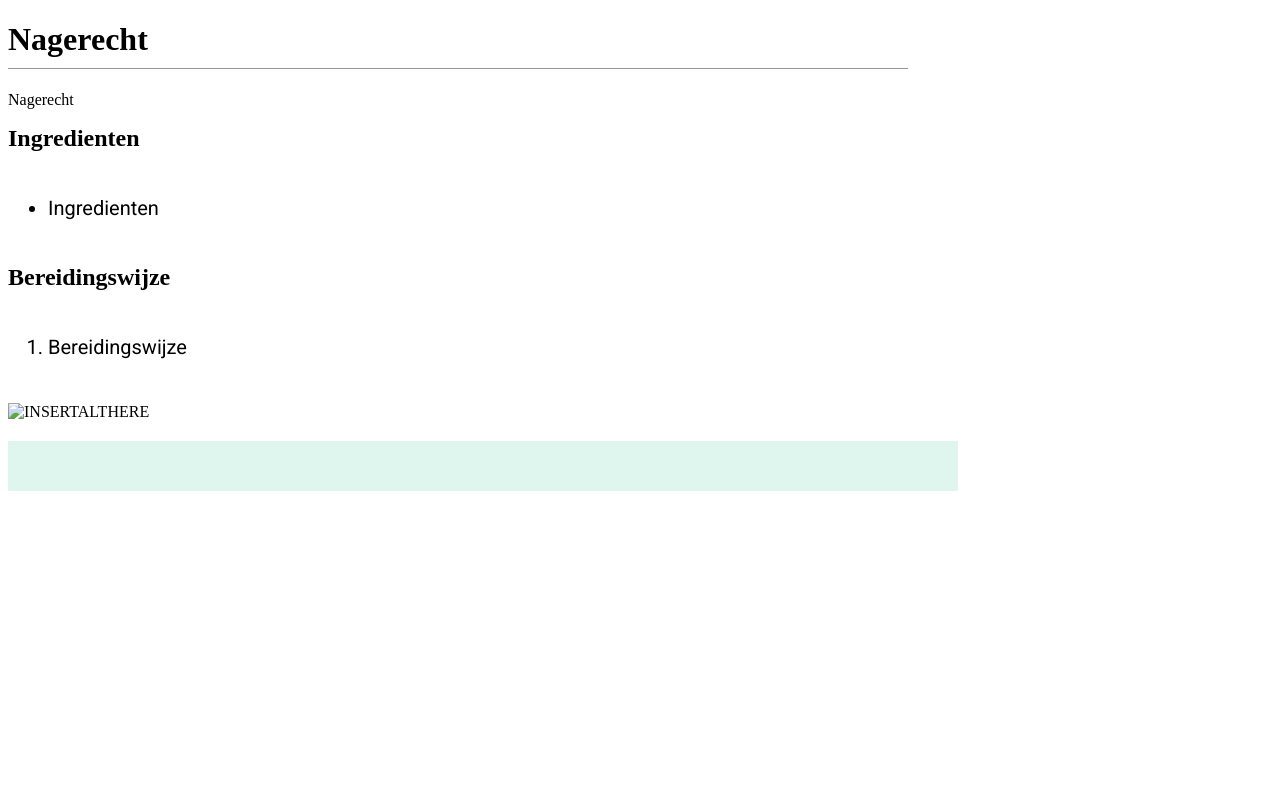
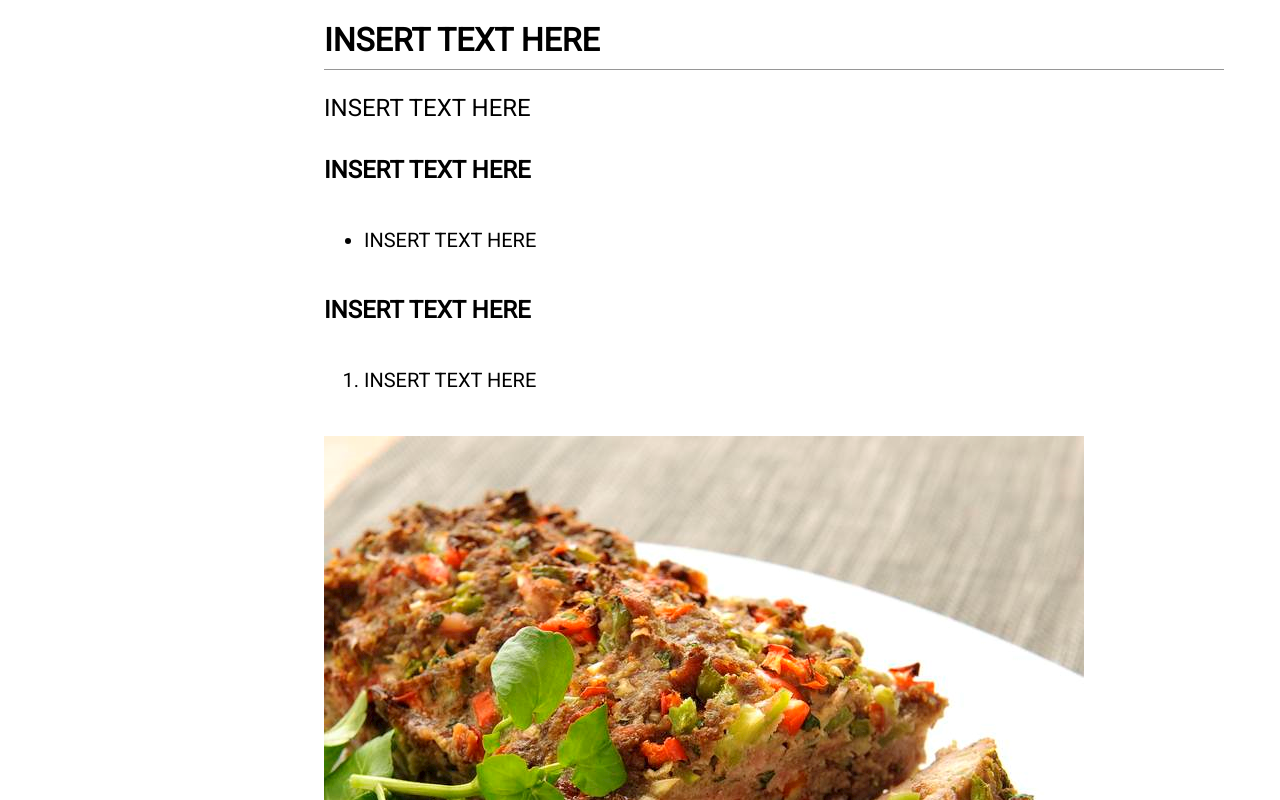
Before and after one commit to ShexianKyoto/Statische-Front-End, a plain HTML site: page Module01/Recepten/nagerecht.html in a window 1280 px wide. Shown: the top 800 px of the page. Drawn offline with Linux system fonts and the light colour scheme.

Commit message:
template aangepast

```diff
--- a/Module01/Recepten/nagerecht.html
+++ b/Module01/Recepten/nagerecht.html
@@ -7,7 +7,7 @@
 
         <meta charset="utf-8">
         <meta http-equiv="X-UA-Compatible" content="IE=edge">
-        <title>Nagerecht</title>
+        <title>INSERT TEXT HERE</title>
         <meta name="description" content="">
         <meta name="viewport" content="width=device-width, initial-scale=1">
         <link rel="stylesheet" href="css/style.css">
@@ -20,22 +20,26 @@
 
         <style>@import url('https://fonts.googleapis.com/css2?family=Roboto&display=swap');</style>
 
-        <h1 class="firstH1">Nagerecht</h1>
-        <p class="firstP">Nagerecht</p>
+        <div>
 
-        <h1 class="secondH1">Ingredienten</h1>
-            <ul class="firstUL">
-                <li>Ingredienten</li>
-            </ul>
+            <h1 class="firstH1">INSERT TEXT HERE</h1>
+            <p class="firstP">INSERT TEXT HERE</p>
 
-        <h1 class="secondH1">Bereidingswijze</h1>
-            <ol class="firstUL">
-                <li>Bereidingswijze</li>
-            </ol>
+            <h1 class="secondH1">INSERT TEXT HERE</h1>
+                <ul class="firstUL">
+                    <li>INSERT TEXT HERE</li>
+                </ul>
 
-        <img src="images/INSERTPICTUREHERE.jpg" class="INSERTCLASSHERE" alt="INSERTALTHERE">
+            <h1 class="secondH1">INSERT TEXT HERE</h1>
+                <ol class="firstUL">
+                    <li>INSERT TEXT HERE</li>
+                </ol>
 
-        <p class="tipborder"></p>
+            <img src="images/gehaktbrood.jpg" class="gehaktbroodfoto" alt="Gehaktbrood">
+
+            <p class="tipborder"><b>Tip</b>INSERT TEXT HERE</p>
+
+        </div>
 
     </body>
 
```
Also changed, not shown: Module01/Recepten/voorgerecht.html (+17 -13 lines).
